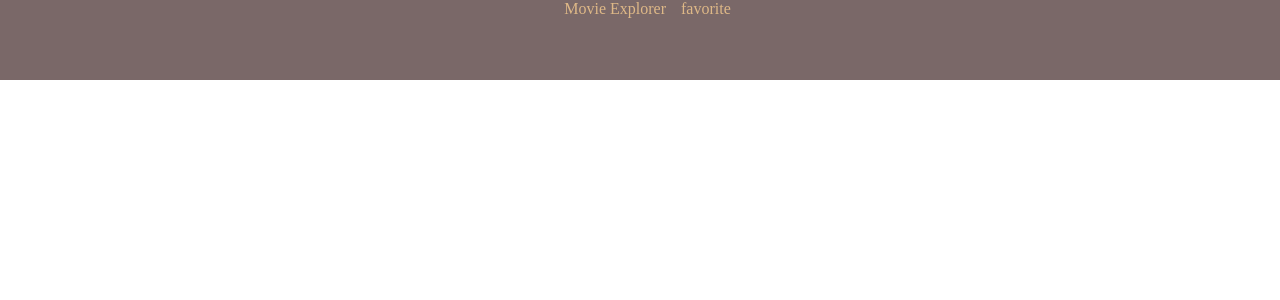
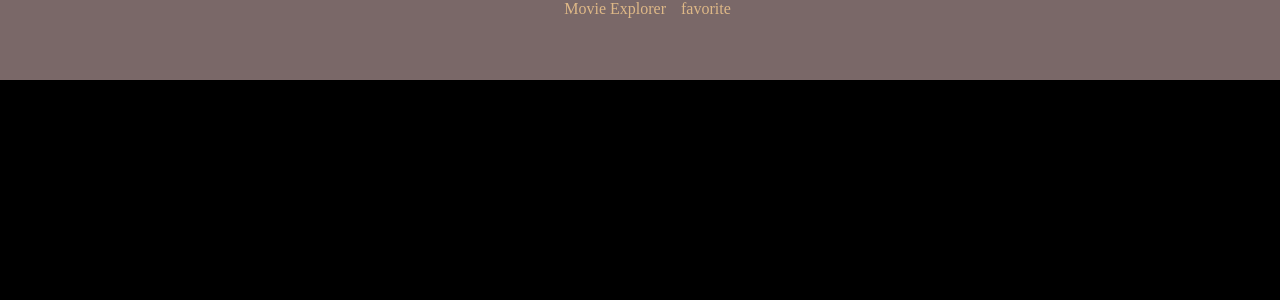
Before and after one commit to ikubi2020-sketch/movieExplorer, a React (Vite) app: page /favorite in a window 1280 px wide. Shown: the top 300 px of the page. Built offline with nearby package versions, Linux system fonts and the light colour scheme.

Commit message:
baiscly project finished  , it look teribal :(

```diff
--- a/src/components/Header.tsx
+++ b/src/components/Header.tsx
@@ -1,11 +1,11 @@
 import "./header.css"
-
+import { Link } from "react-router"
 
 export default function Header() {
   return (
    <div className="mainNav">
-    <a className="nuvLinks" href="http://localhost:5173/">Movie Explorer</a>
-    <a className="nuvLinks" href="http://localhost:5173/favorite">favorite</a>
+    <Link className="nuvLinks" to="/">Movie Explorer</Link>
+    <Link className="nuvLinks" to="/favorite">favorite</Link>
    </div>
   )
 }
--- a/src/pages/Favorites.tsx
+++ b/src/pages/Favorites.tsx
@@ -1,10 +1,12 @@
 import { useMovieStore } from "../store/FaivertCounts"
 import MovieCard from "../components/MovieCard"
+import "./favorite.css"
+
 
 export default function Favorites() {
   const movies = useMovieStore((state)=> state.favorite)
   return (
-    <div>
+    <div className="favoriteMain">
       {movies.map((movie)=> <MovieCard key={movie.id} id={movie.id} image={movie.image} name={movie.name} rating={movie.rating} summary={movie.summary}/>)}
     </div>
   )
--- a/src/pages/Movies.tsx
+++ b/src/pages/Movies.tsx
@@ -28,7 +28,6 @@ function Movies({url} : myUrl) {
         <div className="moviesMain">
             {moviesSearched?.map(movie => (<MovieCard key={movie.id} id={movie.id} rating={movie.rating} image={movie.image} name={movie.name} summary={""}/>))}
         </div>
-
     </div>
   )
 }
--- /dev/null
+++ b/src/pages/favorite.css
@@ -0,0 +1,5 @@
+
+.favoriteMain{
+    background-color: black;
+    min-height: 100vh;
+}
```
